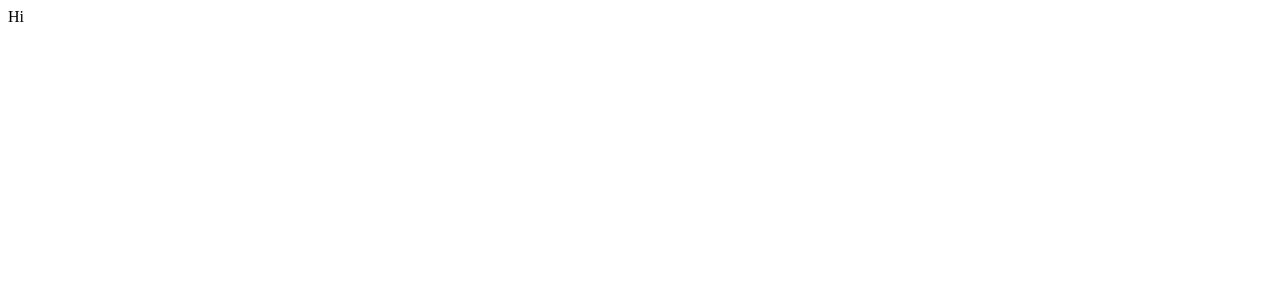
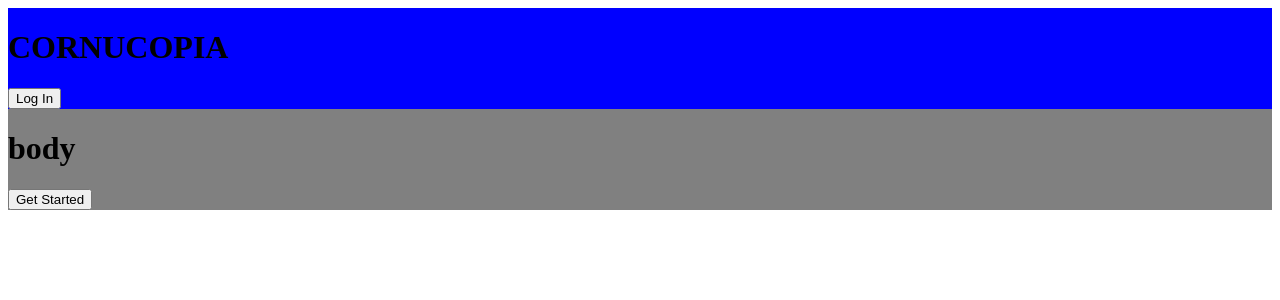
Before and after one commit to lierica/cornucopia, a React (Create React App) app in the folder frontend/: page / in a window 1280 px wide. Shown: the top 300 px of the page. Built offline with nearby package versions, Linux system fonts and the light colour scheme.

Commit message:
frontend beginnings

```diff
--- a/frontend/package.json
+++ b/frontend/package.json
@@ -5,7 +5,11 @@
   "dependencies": {
     "react": "^16.2.0",
     "react-dom": "^16.2.0",
-    "react-scripts": "1.1.0"
+    "react-redux": "^5.0.6",
+    "react-router": "^4.2.0",
+    "react-router-dom": "^4.2.2",
+    "react-scripts": "1.1.0",
+    "redux": "^3.7.2"
   },
   "scripts": {
     "start": "react-scripts start",
--- a/frontend/src/App.js
+++ b/frontend/src/App.js
@@ -1,9 +1,22 @@
 import React, { Component } from "react"
+import { withRouter } from "react-router-dom"
+import Header from "./header"
+import Sidebar from "./sidebar"
+import Body from "./body"
+import "./style/App.css"
 
 class App extends Component {
+  handleSignup = () => {
+    console.log("hi")
+  }
   render() {
-    return <div>Hi</div>
+    return (
+      <div className="wrapper">
+        <Header />
+        <Body handleSignup={this.handleSignup} />
+      </div>
+    )
   }
 }
 
-export default App
+export default withRouter(App)
--- /dev/null
+++ b/frontend/src/body.js
@@ -0,0 +1,14 @@
+import React, { Component } from "react"
+import Signup from "./signup"
+
+class Body extends Component {
+  render() {
+    return (
+      <div className="body">
+        <h1>body</h1>
+        <button onClick={this.props.handleSignup()}>Get Started</button>
+      </div>
+    )
+  }
+}
+export default Body
--- /dev/null
+++ b/frontend/src/header.js
@@ -0,0 +1,13 @@
+import React, { Component } from "react"
+
+class Header extends Component {
+  render() {
+    return (
+      <div className="header">
+        <h1>CORNUCOPIA</h1>
+        <button>Log In</button>
+      </div>
+    )
+  }
+}
+export default Header
--- a/frontend/src/index.js
+++ b/frontend/src/index.js
@@ -1,5 +1,15 @@
 import React from "react"
 import ReactDOM from "react-dom"
+import { BrowserRouter as Router, Route } from "react-router-dom"
 import App from "./App"
+import Signup from "./signup"
 
-ReactDOM.render(<App />, document.getElementById("root"))
+ReactDOM.render(
+  <Router>
+    <div>
+      <Route exact path="/" component={App} />
+      <Route exact path="/signup" component={Signup} />
+    </div>
+  </Router>,
+  document.getElementById("root")
+)
--- /dev/null
+++ b/frontend/src/sidebar.js
@@ -0,0 +1,13 @@
+import React, { Component } from "react"
+
+class Sidebar extends Component {
+  render() {
+    return (
+      <div className="sidebar">
+        <h1>sidebar</h1>
+      </div>
+    )
+  }
+}
+
+export default Sidebar
--- /dev/null
+++ b/frontend/src/signup.js
@@ -0,0 +1,27 @@
+import React, { Component } from "react"
+import Header from "./header"
+
+const Signup = () => {
+  return (
+    <div>
+      <Header />
+      <h1>Get Started</h1>
+      <form>
+        <input type="text" placeholder="First Name" />
+        <input type="text" placeholder="Last Name" />
+        <br />
+        <input type="password" placeholder="Password" />
+        <input type="password" placeholder="Confirm Password" />
+        <br />
+        <input type="text" placeholder="Organization Name" />
+        <input type="text" placeholder="Organization Type" />
+        <input type="text" placeholder="Role" />
+        <input type="text" placeholder="Email" />
+        <input type="text" placeholder="Phone" />
+        <input type="submit" />
+      </form>
+    </div>
+  )
+}
+
+export default Signup
--- /dev/null
+++ b/frontend/src/style/App.css
@@ -0,0 +1,22 @@
+.wrapper {
+  display: grid;
+  grid-template-columns: 300px repeat(3, 1fr);
+  grid-gap: 0px;
+  grid-template-rows: auto repeat(4, 1fr);
+  grid-template-areas:
+    "h  h  h  h"
+    "b  b  b  b"
+    "b  b  b  b"
+    "b  b  b  b"
+    "b  b  b  b";
+}
+
+.header {
+  grid-area: h;
+  background-color: blue;
+}
+
+.body {
+  grid-area: b;
+  background-color: gray;
+}
```
Also changed, not shown: 1 other file (tests, documents, lock files or other folders).
